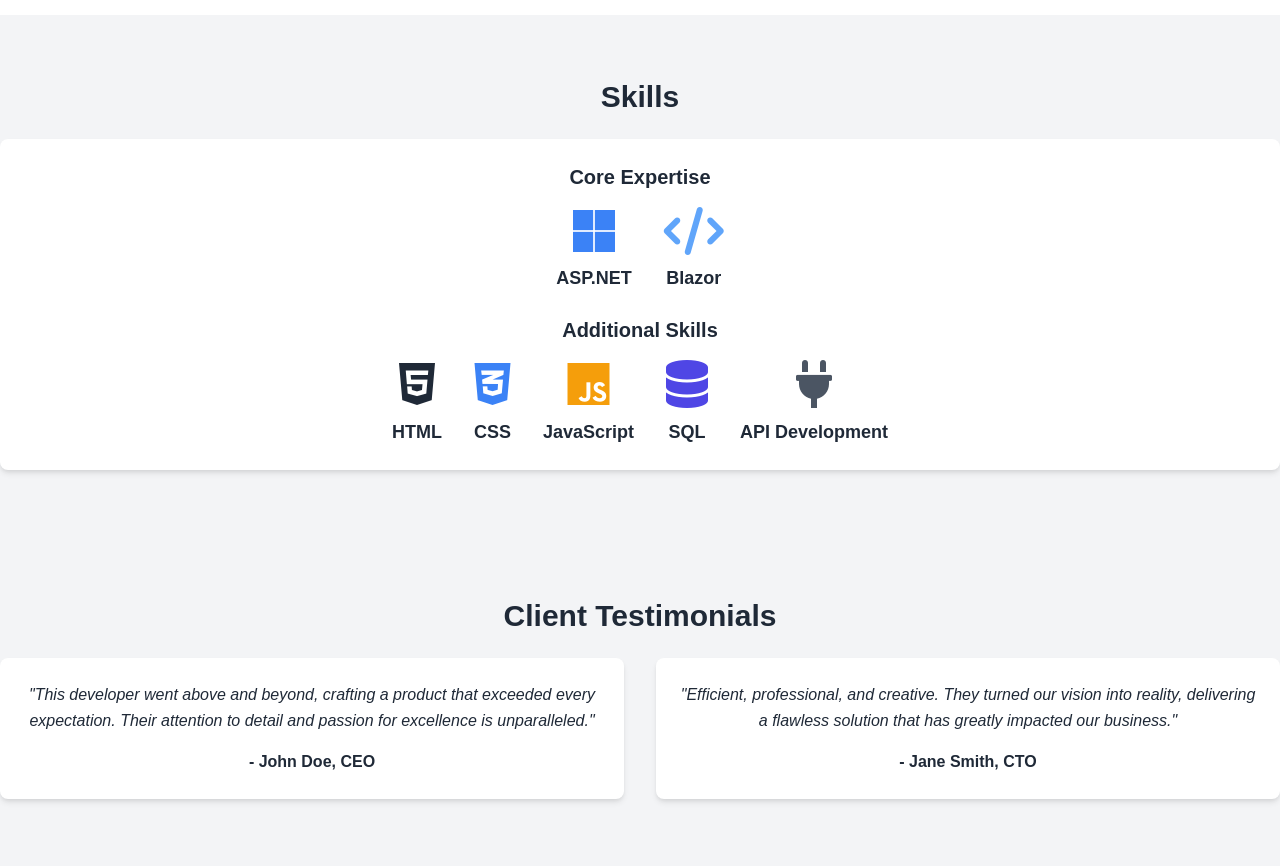
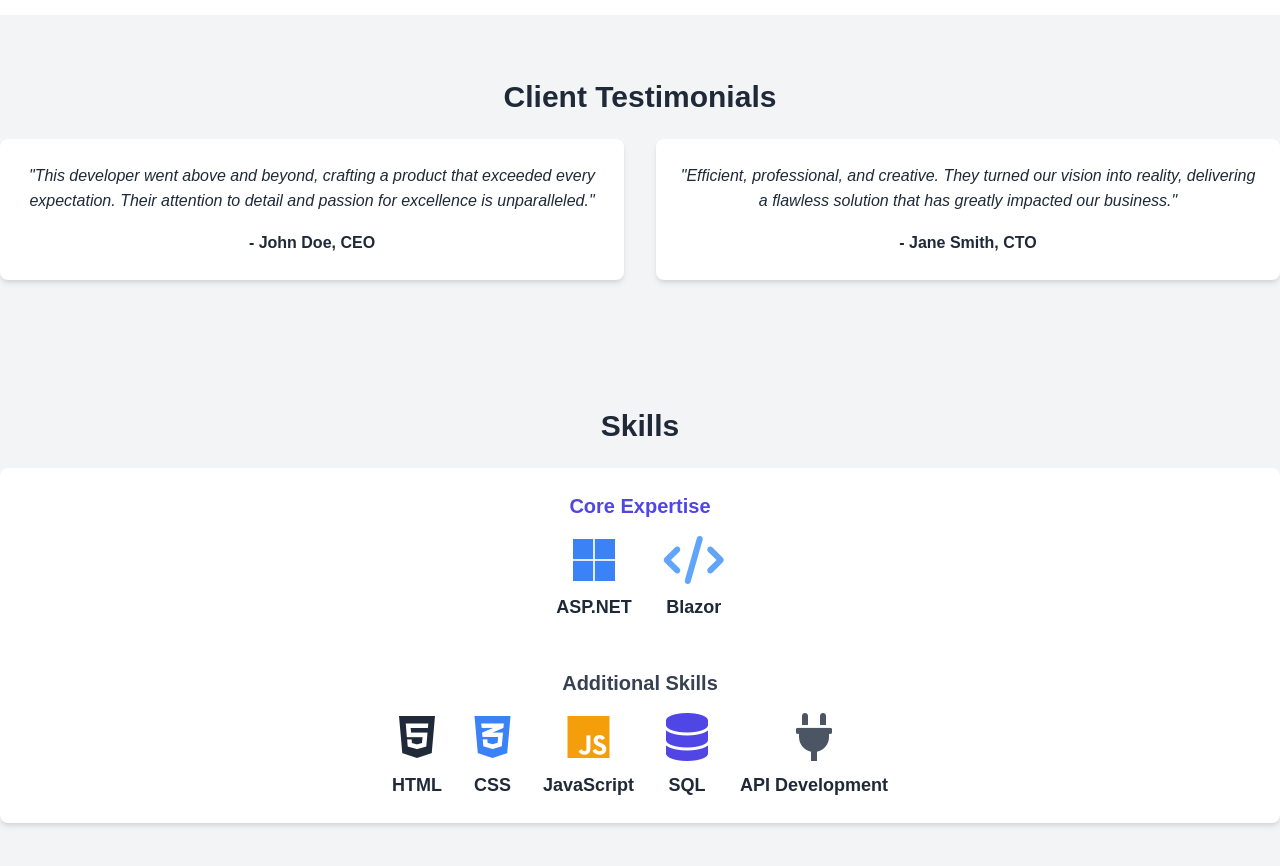
Before and after one commit to NMonoto/NMonoto.github.io, a plain HTML site: page index.html in a window 1280 px wide. Shown: the part 2080-2946 px from the top of the page. Drawn offline with nearby package versions, Linux system fonts and the light colour scheme; files that its build step writes are made by us from their sources.

Commit message:
Update index.html

```diff
--- a/index.html
+++ b/index.html
@@ -33,7 +33,7 @@
             </ul>
         </div>
         <!-- Mobile Menu -->
-        <div class="md:hidden bg-white shadow-md hidden" id="mobile-menu">
+        <div class="md:hidden bg-white shadow-md hidden transition-all duration-300 ease-in-out" id="mobile-menu">
             <ul class="space-y-4 p-4">
                 <li><a href="#about" class="block text-lg">About</a></li>
                 <li><a href="#services" class="block text-lg">Services</a></li>
@@ -121,6 +121,23 @@
         </div>
     </section>
 
+    <!-- Testimonials Section (Placed just after Projects) -->
+    <section id="testimonials" class="py-16 bg-gray-100" data-aos="fade-up">
+        <div class="container mx-auto text-center">
+            <h2 class="text-3xl font-bold mb-6">Client Testimonials</h2>
+            <div class="grid grid-cols-1 md:grid-cols-2 gap-8">
+                <div class="bg-white shadow-md rounded-lg p-6">
+                    <p class="text-md italic">"This developer went above and beyond, crafting a product that exceeded every expectation. Their attention to detail and passion for excellence is unparalleled."</p>
+                    <h4 class="font-semibold mt-4">- John Doe, CEO</h4>
+                </div>
+                <div class="bg-white shadow-md rounded-lg p-6">
+                    <p class="text-md italic">"Efficient, professional, and creative. They turned our vision into reality, delivering a flawless solution that has greatly impacted our business."</p>
+                    <h4 class="font-semibold mt-4">- Jane Smith, CTO</h4>
+                </div>
+            </div>
+        </div>
+    </section>
+
     <!-- Skills Section -->
     <section id="skills" class="py-16 bg-gray-100" data-aos="fade-up">
         <div class="container mx-auto text-center">
@@ -128,8 +145,8 @@
 
             <!-- Core Expertise and Additional Skills in One Centered Row Each -->
             <div class="bg-white p-6 shadow-md rounded-lg">
-                <h3 class="text-xl font-semibold mb-4">Core Expertise</h3>
-                <div class="flex justify-center space-x-8 mb-6">
+                <h3 class="text-xl font-semibold mb-4 text-indigo-600">Core Expertise</h3>
+                <div class="flex justify-center space-x-8 mb-12">
                     <div class="text-center">
                         <i class="fab fa-microsoft text-5xl text-blue-500"></i>
                         <h4 class="text-lg font-semibold mt-2">ASP.NET</h4>
@@ -139,7 +156,8 @@
                         <h4 class="text-lg font-semibold mt-2">Blazor</h4>
                     </div>
                 </div>
-                <h3 class="text-xl font-semibold mb-4">Additional Skills</h3>
+
+                <h3 class="text-xl font-semibold mb-4 text-gray-700">Additional Skills</h3>
                 <div class="flex justify-center space-x-8">
                     <div class="text-center">
                         <i class="fab fa-html5 text-5xl text-orange-500"></i>
@@ -161,23 +179,6 @@
                         <i class="fas fa-plug text-5xl text-gray-600"></i>
                         <h4 class="text-lg font-semibold mt-2">API Development</h4>
                     </div>
-                </div>
-            </div>
-        </div>
-    </section>
-
-    <!-- Testimonials Section -->
-    <section id="testimonials" class="py-16 bg-gray-100" data-aos="fade-up">
-        <div class="container mx-auto text-center">
-            <h2 class="text-3xl font-bold mb-6">Client Testimonials</h2>
-            <div class="grid grid-cols-1 md:grid-cols-2 gap-8">
-                <div class="bg-white shadow-md rounded-lg p-6">
-                    <p class="text-md italic">"This developer went above and beyond, crafting a product that exceeded every expectation. Their attention to detail and passion for excellence is unparalleled."</p>
-                    <h4 class="font-semibold mt-4">- John Doe, CEO</h4>
-                </div>
-                <div class="bg-white shadow-md rounded-lg p-6">
-                    <p class="text-md italic">"Efficient, professional, and creative. They turned our vision into reality, delivering a flawless solution that has greatly impacted our business."</p>
-                    <h4 class="font-semibold mt-4">- Jane Smith, CTO</h4>
                 </div>
             </div>
         </div>
@@ -236,6 +237,12 @@
             const mobileMenu = document.getElementById('mobile-menu');
             mobileMenu.classList.toggle('hidden');
         });
+
+        document.querySelectorAll('#mobile-menu a').forEach(link => {
+            link.addEventListener('click', function() {
+                document.getElementById('mobile-menu').classList.add('hidden');
+            });
+        });
     </script>
-    </body>
-    </html>
+</body>
+</html>
```
